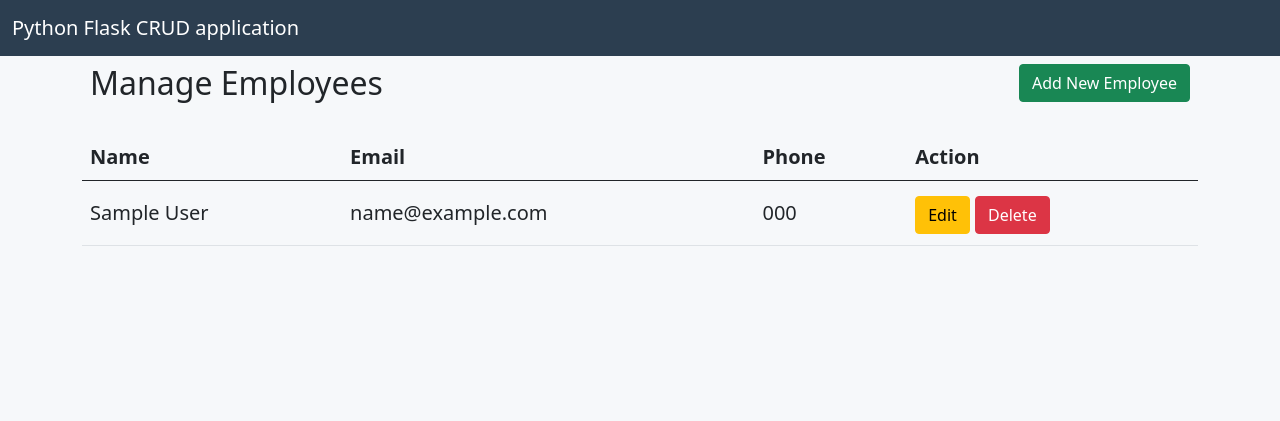
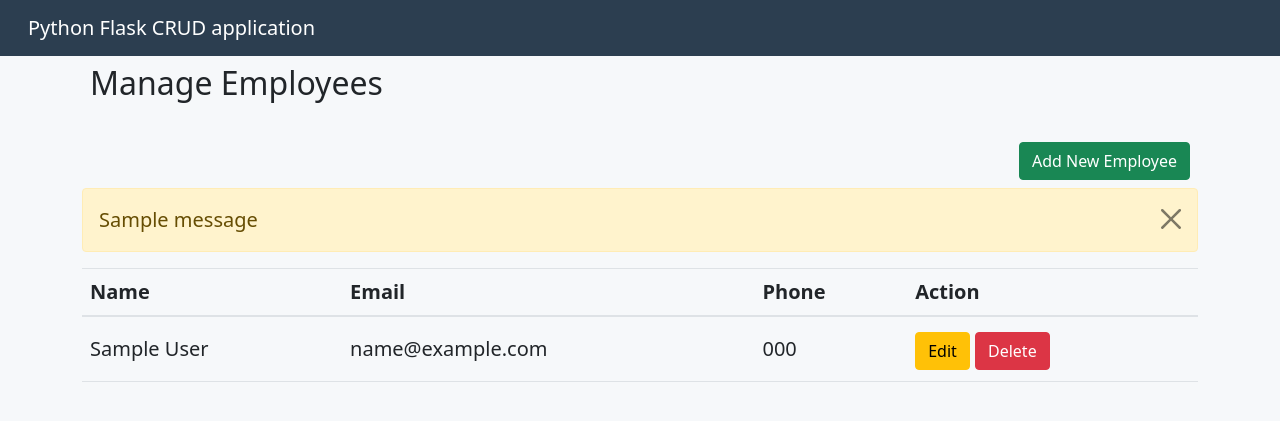
Before and after one commit to sujata1102/Employee_management_flask, a Flask app: page / in a window 1280 px wide. Shown: the top 421 px of the page. Run offline with Flask 2, Linux system fonts and the light colour scheme; tables that the repository leaves empty or names only in its code hold one stand-in row (values such as "Sample post"); one stand-in notice (Sample message) is shown.

Commit message:
Update dashboard.html

```diff
--- a/templates/dashboard.html
+++ b/templates/dashboard.html
@@ -6,7 +6,8 @@
     <meta name="viewport" content="width=device-width, initial-scale=1">
 
     <!-- Bootstrap CSS -->
-    <link href="https://cdn.jsdelivr.net/npm/bootstrap@5.0.1/dist/css/bootstrap.min.css" rel="stylesheet" integrity="sha384-+0n0xVW2eSR5OomGNYDnhzAbDsOXxcvSN1TPprVMTNDbiYZCxYbOOl7+AMvyTG2x" crossorigin="anonymous">
+    <link rel="stylesheet" href="https://cdn.jsdelivr.net/npm/bootstrap@4.6.2/dist/css/bootstrap.min.css" integrity="sha384-xOolHFLEh07PJGoPkLv1IbcEPTNtaed2xpHsD9ESMhqIYd0nLMwNLD69Npy4HI+N" crossorigin="anonymous">
+    <link href="https://cdn.jsdelivr.net/npm/bootstrap@5.1.3/dist/css/bootstrap.min.css" rel="stylesheet" integrity="sha384-1BmE4kWBq78iYhFldvKuhfTAU6auU8tT94WrHftjDbrCEXSU1oBoqyl2QvZ6jIW3" crossorigin="anonymous">
 
     <title>CRUD Operations</title>
 
@@ -24,10 +25,21 @@
     <div class="container">
       <div class="d-flex bd-highlight mb-3">
         <div class="me-auto p-2 bd-highlight"><h2>Manage Employees</h2></div>
-        <div class="p-2 bd-highlight">
+      </div>
+      <div class="d-flex flex-row-reverse bd-highlight lg-3">
+      <div class="p-2 bd-highlight">
           <a href="/create"><button type="button" class="btn btn-success">Add New Employee</button></a>
         </div>
       </div>
+
+
+          {% for message in get_flashed_messages() %}
+          <div class="alert alert-warning alert-dismissible fade show" role="alert">
+            {{message}}
+            <button type="button" class="btn-close" data-bs-dismiss="alert" aria-label="Close"></button>
+          </div>
+          {% endfor %}
+
 
       <div class="table-responsive">
         <table class="table">
@@ -47,7 +59,8 @@
                 <td>{{x.2}}</td>
                 <td>{{x.3}}</td>
                 <td><a class="edit1" href="edit/ {{x.0}}"><button type="button" class="btn btn-warning">Edit</button></a>
-                  <a class="delete1" href="delete/ {{x.0}}"><button type="button" class="btn btn-danger">Delete</button></a></td>
+                  <a class="delete1" href="delete/ {{x.0}}"><button type="button" class="btn btn-danger"
+                   onclick="return confirm('Are you sure you want to delete')">Delete</button></a></td>
             </tr>
           {%endfor%}
           </tbody>
@@ -55,5 +68,6 @@
         </table>
       </div>
     </div>
+  <script src="https://cdn.jsdelivr.net/npm/bootstrap@5.1.3/dist/js/bootstrap.bundle.min.js" integrity="sha384-ka7Sk0Gln4gmtz2MlQnikT1wXgYsOg+OMhuP+IlRH9sENBO0LRn5q+8nbTov4+1p" crossorigin="anonymous"></script>
   </body>
 </html>
```
